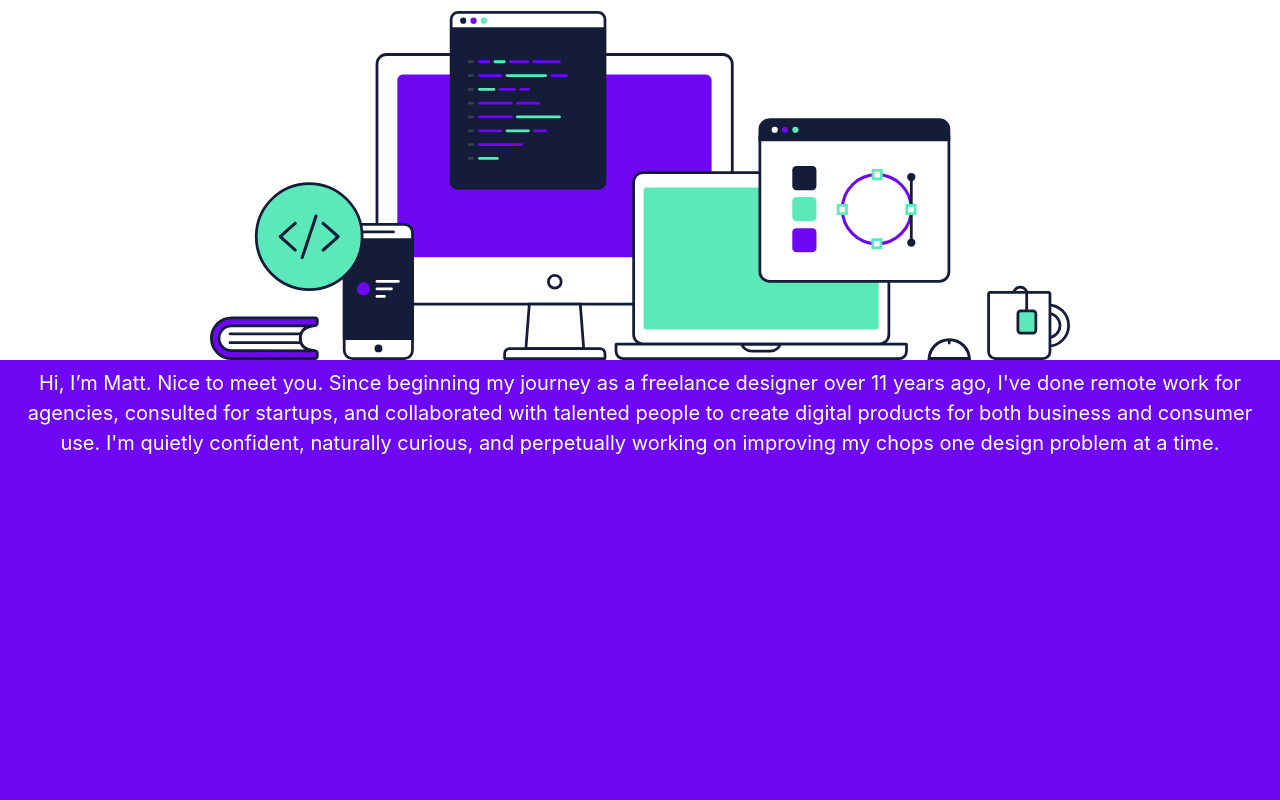
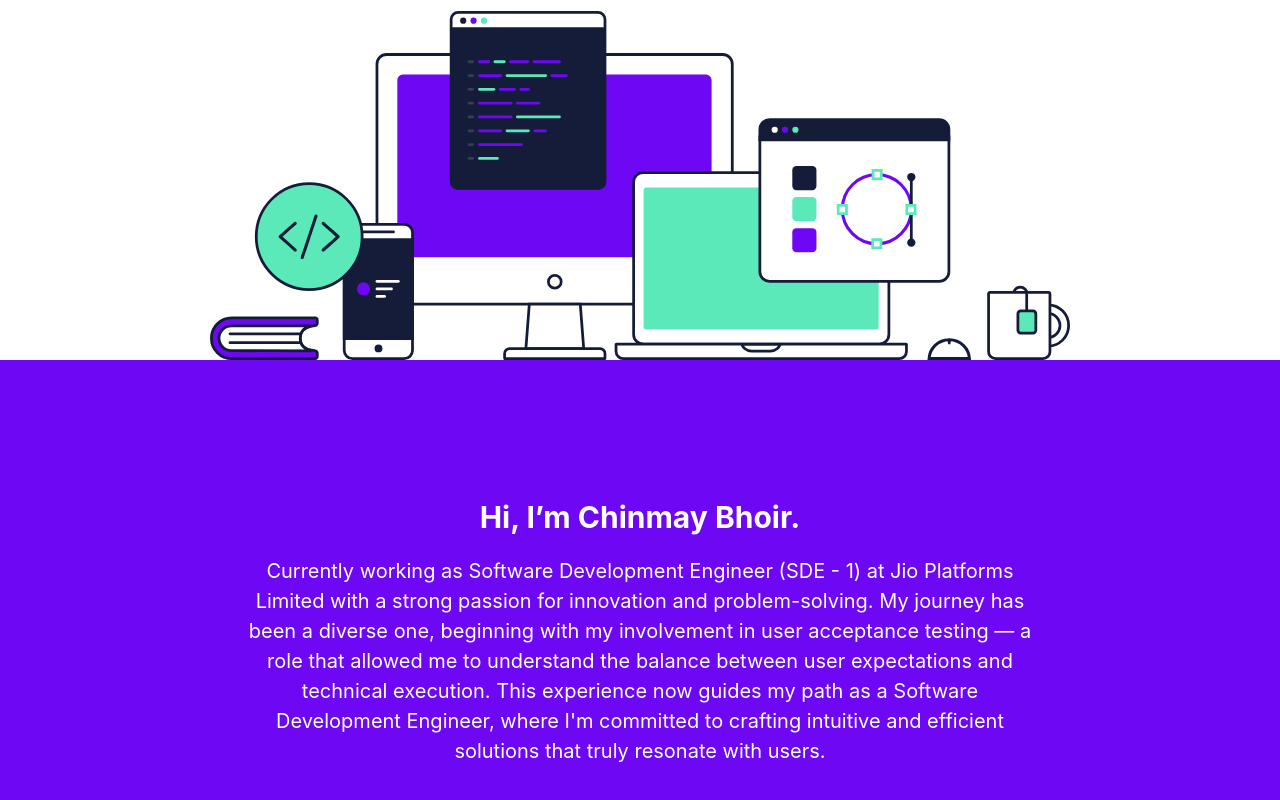
Before and after one commit to Chinmay2660/Portfolio, a React (Create React App) app: page / in a window 1280 px wide. Shown: the part 690-1490 px from the top of the page. Built offline with nearby package versions, Linux system fonts and the light colour scheme.

Commit message:
Add content in about

```diff
--- a/src/Components/About/About.jsx
+++ b/src/Components/About/About.jsx
@@ -6,25 +6,35 @@ const About = () => {
         <Box
             id="about"
             display="flex"
+            alignItems="center"
+            justifyContent="center"
             textAlign="center"
             position="relative"
             backgroundColor="#6e07f3"
             color="#ffffff"
             height="612px"
         >
+            <Box width="820px" height="200px" display="flex" flexDirection="column" justifyContent="center" marginBottom="70px">
+                <Text
+                    fontSize="3xl"
+                    fontWeight="bold"
+                    padding="2"
+                    position="relative"
+                    zIndex="1"
+                >
+                    Hi, I’m Chinmay Bhoir.
+                </Text>
                 <Text
                     fontSize="xl"
                     padding="2"
                     position="relative"
                     zIndex="1"
                 >
-        Hi, I’m Matt. Nice to meet you. Since beginning my journey as a
-        freelance designer over 11 years ago, I've done remote work for
-        agencies, consulted for startups, and collaborated with talented people
-        to create digital products for both business and consumer use. I'm
-        quietly confident, naturally curious, and perpetually working on
-        improving my chops one design problem at a time.
+                    Currently working as Software Development Engineer (SDE - 1) at Jio Platforms Limited with a strong passion for innovation and problem-solving.
+                    My journey has been a diverse one, beginning with my involvement in user acceptance testing — a role that allowed me to understand the balance between user expectations and technical execution.
+                    This experience now guides my path as a Software Development Engineer, where I'm committed to crafting intuitive and efficient solutions that truly resonate with users.
                 </Text>
+            </Box>
         </Box>
     );
 };
```
Lines whose indentation alone changed are shown as unchanged.
